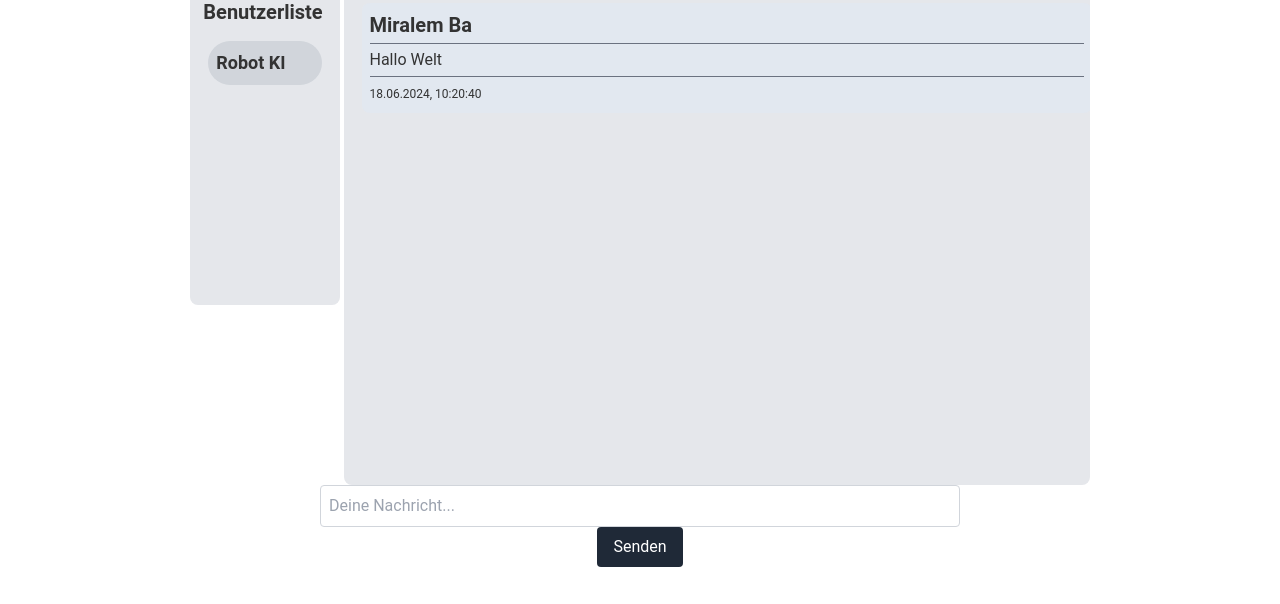
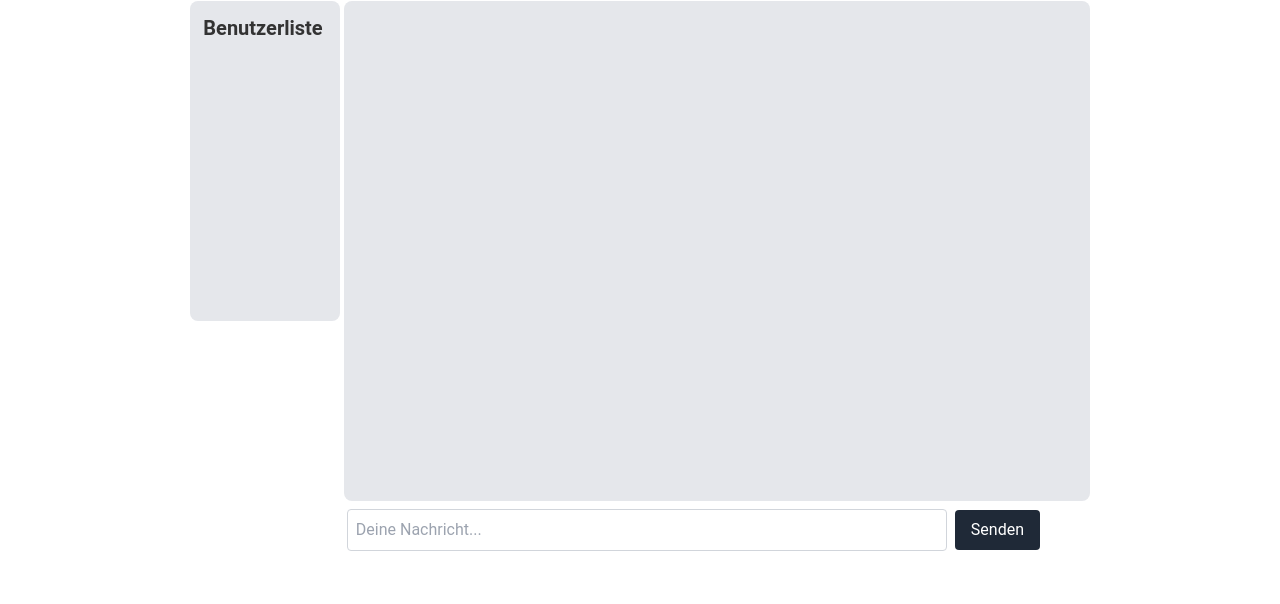
Before and after one commit to Miralem-Ba/321-Chat-Applikation, a website: page client/index.html in a window 1280 px wide. Shown: the part 196-800 px from the top of the page. Drawn offline with nearby package versions, Linux system fonts and the light colour scheme.

Commit message:
edited users container and chatwindow

```diff
--- a/client/index.html
+++ b/client/index.html
@@ -14,7 +14,7 @@
         <div class="max-w-6xl mx-auto px-4">
             <div class="flex justify-between items-center">
                 <a href="login.html" class="flex items-center py-5 px-2 hover:text-gray-300">
-                    <img src="./image/icon.jpg" alt="Logo" class="h-10 w-10 mr-2">
+                    <img src="/image/icon.jpg" alt="Logo" class="h-10 w-10 mr-2">
                     <span class="font-bold">My Chat Program</span>
                 </a>
                 <div class="flex items-center space-x-4">
@@ -30,24 +30,14 @@
         <div class="flex flex-row">
             <div id="userList" class="w-2/12 h-80 bg-gray-200 rounded-lg mr-1 p-2">
                 <h2 class="text-xl font-bold mb-2" id="h2UserList">Benutzerliste</h2>
-                <div id="users" class="overflow-y-auto max-h-64">
-                    <div class="user-item rounded-full bg-gray-300 p-2 mb-1">
-                        <span class="text-lg font-bold">Robot KI</span>
-                    </div>
-                </div>
+                <div id="users" class="overflow-y-auto max-h-64"></div>
             </div>
 
-            <div id="chatwindow" class="w-10/12 h-80 bg-gray-200 rounded-lg p-2 overflow-y-auto">
-                <div id="chatbox" class="w-full bg-indigo-100 rounded-lg p-2 mb-2">
-                    <span class="text-xl font-bold">Miralem Ba</span>
-                    <div class="border-t border-gray-500 my-1"></div>
-                    <p class="">Hallo Welt</p>
-                    <div class="border-t border-gray-500 my-1"></div>
-                    <span class="text-xs text-left underline-offset-1">18.06.2024, 10:20:40</span>
-                </div>
-            </div>
+            <div id="chatwindow" class="w-10/12 h-80 bg-gray-200 rounded-lg p-2 overflow-y-auto"></div>
         </div>
-            <input type="text" id="message-input" placeholder="Deine Nachricht..." class="w-1/2 p-2 border border-gray-300 rounded mx-2" />
+
+        <div id="inputWindow" class="w-full flex flex-row justify-end items-center mt-2">
+            <input type="text" id="message-input" placeholder="Deine Nachricht..." class="w-3/4 p-2 border border-gray-300 rounded mx-2" />
             <button class="bg-gray-800 text-white px-4 py-2 rounded" id="sendButton">Senden</button>
         </div>
     </div>
```
